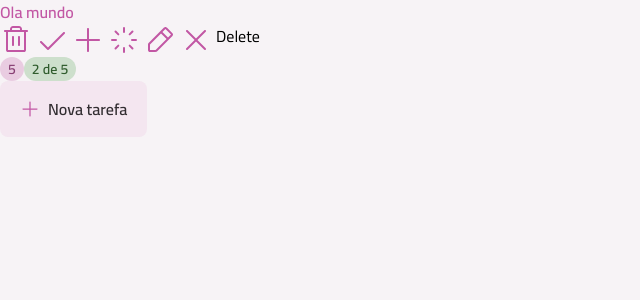
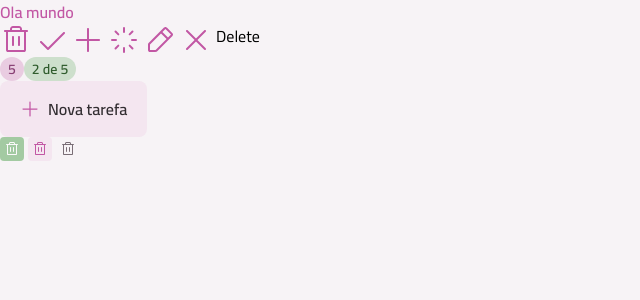
Before and after one commit to danubiobwm/todo-vite, a React (Vite) app: page / in a window 1280 px wide. Shown: the top 300 px of the page, without its empty margins (0-640 px from the left). Built offline with nearby package versions, Linux system fonts and the light colour scheme.

Commit message:
button icon

```diff
--- a/src/App.tsx
+++ b/src/App.tsx
@@ -8,6 +8,7 @@
 import Icon from "./components/icon";
 import Badge from "./components/badge";
 import Button from "./components/button";
+import ButtonIcon from "./components/button-icon";
 
 export function App() {
   return (
@@ -37,6 +38,11 @@
       <div>
         <Button icon={PlusIcon}>Nova tarefa</Button>
       </div>
+      <div className="flex gap-1">
+        <ButtonIcon icon={TrashIcon} disabled />
+        <ButtonIcon icon={TrashIcon} variant="secondary" />
+        <ButtonIcon icon={TrashIcon} variant="tertiary" />
+      </div>
     </>
   );
 }
--- /dev/null
+++ b/src/components/button-icon.tsx
@@ -0,0 +1,71 @@
+import { cva } from "class-variance-authority";
+import type { VariantProps } from "class-variance-authority";
+import Icon from "./icon";
+
+export const buttonIconVariants = cva(
+  `
+  inline-flex items-center justify-center cursor-pointer transition group
+`,
+  {
+    variants: {
+      variant: {
+        primary: "bg-green-base hover:bg-green-dark",
+        secondary: "bg-gray-200 hover:bg-pink-base",
+        tertiary: "bg-transparent hover:bg-gray-200",
+      },
+      size: {
+        sm: "w-6 h-6 p-1 rounded",
+      },
+      disabled: {
+        true: "opacity-50 pointer-events-none",
+      },
+    },
+    defaultVariants: {
+      variant: "primary",
+      size: "sm",
+      disabled: false,
+    },
+  },
+);
+
+interface ButtonIconProps
+  extends
+    Omit<React.ComponentProps<"button">, "disabled" | "size">,
+    VariantProps<typeof buttonIconVariants> {
+  icon: React.ComponentProps<typeof Icon>["svg"];
+}
+
+export const buttonIconIconVariants = cva("transition", {
+  variants: {
+    variant: {
+      primary: "fill-white",
+      secondary: "fill-pink-base group-hover:fill-white",
+      tertiary: "fill-gray-300 group-hover:fill-gray-400",
+    },
+    size: {
+      sm: "w-4 h-4",
+    },
+  },
+  defaultVariants: {
+    variant: "primary",
+    size: "sm",
+  },
+});
+
+export default function ButtonIcon({
+  variant,
+  size,
+  disabled,
+  className,
+  icon,
+  ...props
+}: ButtonIconProps) {
+  return (
+    <button
+      className={buttonIconVariants({ className, variant, size, disabled })}
+      {...props}
+    >
+      <Icon className={buttonIconIconVariants({ size, variant })} svg={icon} />
+    </button>
+  );
+}
```
